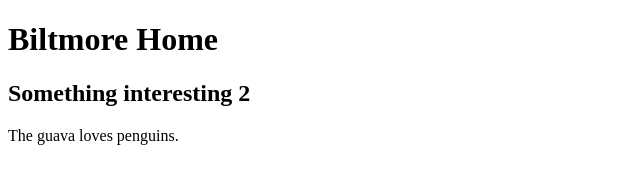
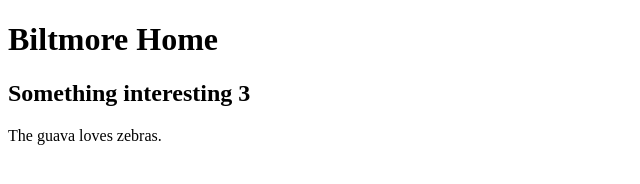
Before and after one commit to tengrrl/Biltmore, a plain HTML site: page index.html in a window 1280 px wide. Shown: the full height of the page, 0-640 px from the left. Drawn offline with Linux system fonts and the light colour scheme.

Commit message:
revision 3

```diff
--- a/index.html
+++ b/index.html
@@ -6,7 +6,7 @@
 </head>
 <body>
 	<h1>Biltmore Home</h1>
-	<h2>Something interesting 2</h2>
-	<p>The guava loves penguins.</p>
+	<h2>Something interesting 3</h2>
+	<p>The guava loves zebras.</p>
 </body>
 </html>
```
